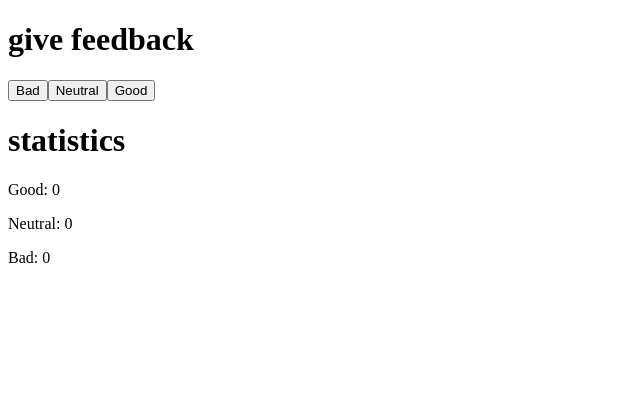
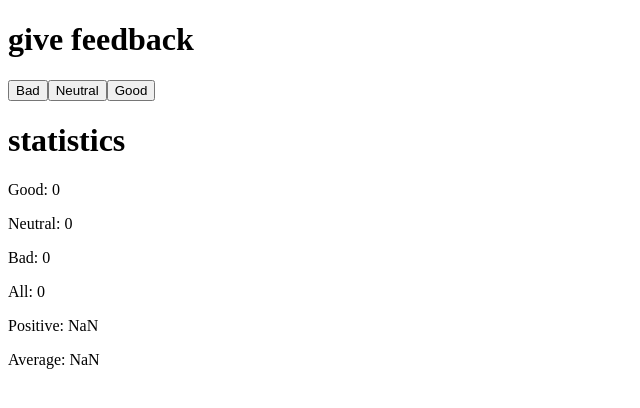
Before and after one commit to jeff7/FullStackOpen-2022, a React (Create React App) app in the folder Part1/part1/: page / in a window 1280 px wide. Shown: the top 408 px of the page, without its empty margins (0-640 px from the left). Built offline with nearby package versions, Linux system fonts and the light colour scheme.

Commit message:
Commit with exercise 1.7

```diff
--- a/Part1/part1/src/App.js
+++ b/Part1/part1/src/App.js
@@ -18,6 +18,9 @@ const App = () => {
       <Label text={"Good: "} statistic={good} />
       <Label text={"Neutral: "} statistic={neutral} />
       <Label text={"Bad: "} statistic={bad} />
+      <Label text={"All: "} statistic={bad + neutral + good} />
+      <Label text={"Positive: "} statistic={ good/ (bad + neutral + good)} />
+      <Label text={"Average: "} statistic={ (good - bad) / (bad + neutral + good)} />
     </div>;
 };
 
```
